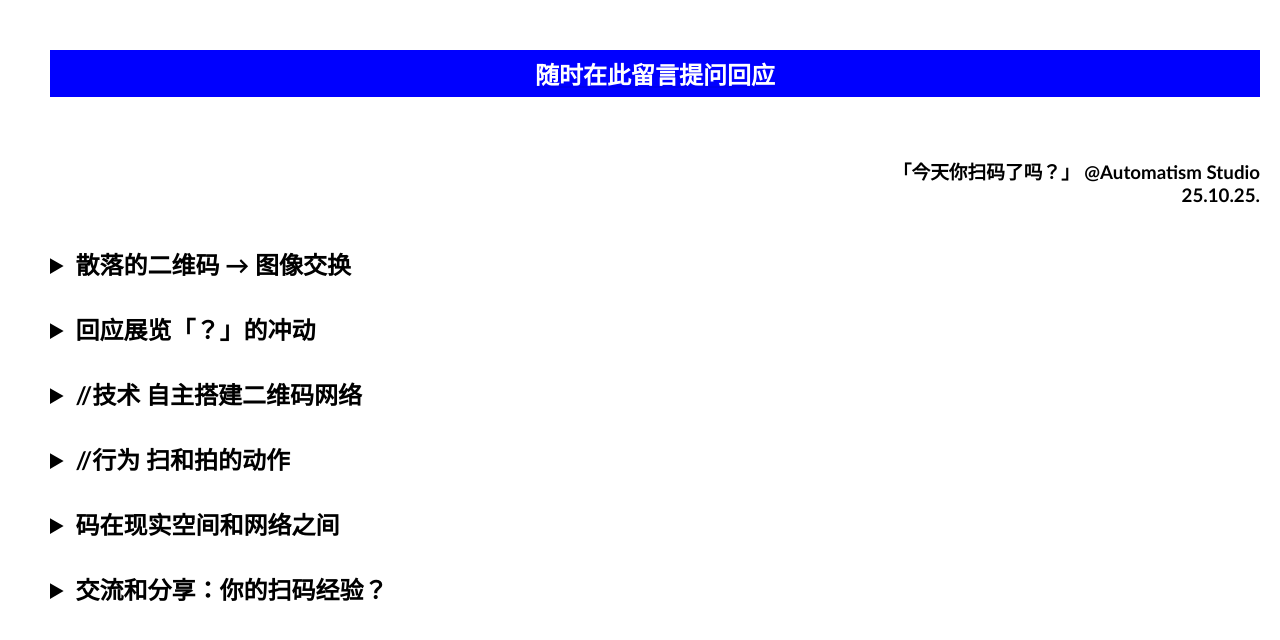
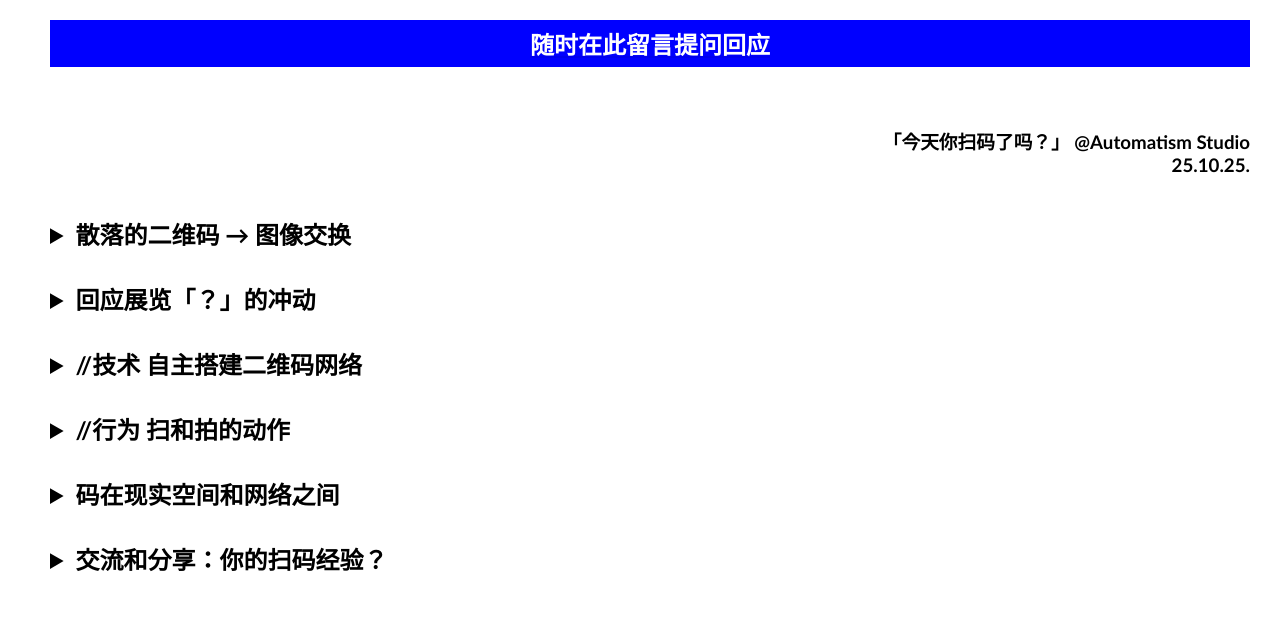
Before and after one commit to nishinishic/lian-action, a plain HTML site: page index.html in a window 1280 px wide. Drawn offline with Linux system fonts and the light colour scheme.

Commit message:
Update index.html

```diff
--- a/index.html
+++ b/index.html
@@ -7,9 +7,10 @@
 
     <style>
       body {
-        margin-top: 50px;
+        margin-top: 20px;
         margin-left: 50px;
-        margin-right: 20px;
+        margin-right: 30px;
+        margin-bottom: 100px;
         font-family: 'Trebuchet MS', 'Lucida Sans Unicode', 'Lucida Grande', 'Lucida Sans', Arial, sans-serif;
       }
 
@@ -25,7 +26,7 @@
       li {
         font-size: 20px;
         margin-top: 20px;
-        margin-left: 50px;
+        margin-left: 30px;
       }
 
       div {
```
